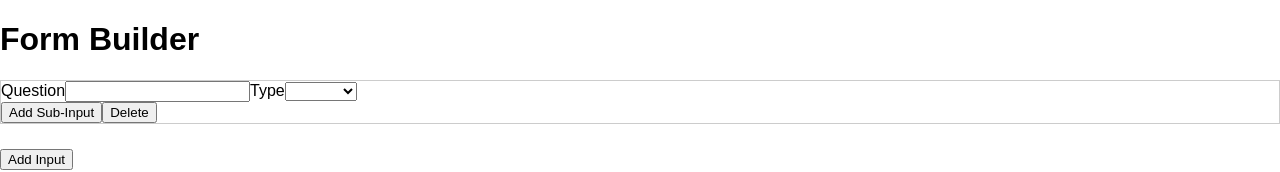
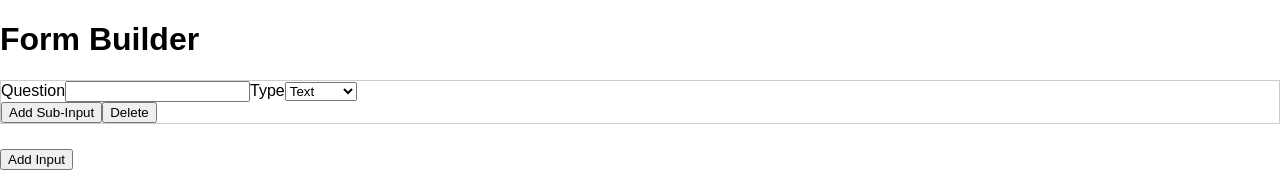
Before and after one commit to RobertBurnat/form-builder, a React (Create React App) app: page / in a window 1280 px wide. Shown: the top 172 px of the page. Built offline with nearby package versions, Linux system fonts and the light colour scheme.

Commit message:
Fix add input error

```diff
--- a/src/components/InputsList/Input/Input.js
+++ b/src/components/InputsList/Input/Input.js
@@ -5,7 +5,7 @@ import './Input.css'
 
 class Input extends Component {
     state = {
-        type: ''
+        type: 'Number'
     }
 
     onChangeType = e => {
--- a/src/components/InputsList/InputsList.js
+++ b/src/components/InputsList/InputsList.js
@@ -25,10 +25,9 @@ const newInput = {
     typeLabel: 'Type',
     conditionLabel: 'Condition',
     types: [
-        {value:'', name: ''},
       {value: 'Text', name: 'Text'},
       {value: 'Number', name: 'Number'},
-        {value: 'YesNo ', name: 'Yes / No'}
+      {value: 'Yes / No ', name: 'Yes / No'}
     ],
     isSubIn: false
   }
@@ -41,7 +40,6 @@ class InputsList extends Component  {
         typeLabel: 'Type',
         conditionLabel: 'Condition',
         types: [
-            {value:'', name: ''},
           {value: 'Text', name: 'Text'},
           {value: 'Number', name: 'Number'},
           {value: 'Yes / No ', name: 'Yes / No'}
@@ -61,7 +59,7 @@ class InputsList extends Component  {
 
     addInput = () => {
      const normalInput = {
-        ...this.state.input,
+        ...newInput,
         id: uuid.v4()
     };
     const input = [...this.state.input, normalInput];
@@ -90,9 +88,8 @@ class InputsList extends Component  {
      this.setState({input});
 }
     render() {
-        const test = this.state.input.map((cur, index) => {
+        const test = this.state.input.map(cur => {
             return <Input
-            key={index}
             id={cur.id}
             questionLabel={cur.questionLabel}
             typeLabel={cur.typeLabel}
@@ -103,6 +100,7 @@ class InputsList extends Component  {
             addSub={this.addSubIn}
             remove={this.deleteInputHandler}
             isSubIn={cur.isSubIn}
+            changed={this.onChangedHandler}
             />
         })
         return (
```
Lines whose indentation alone changed are shown as unchanged.
